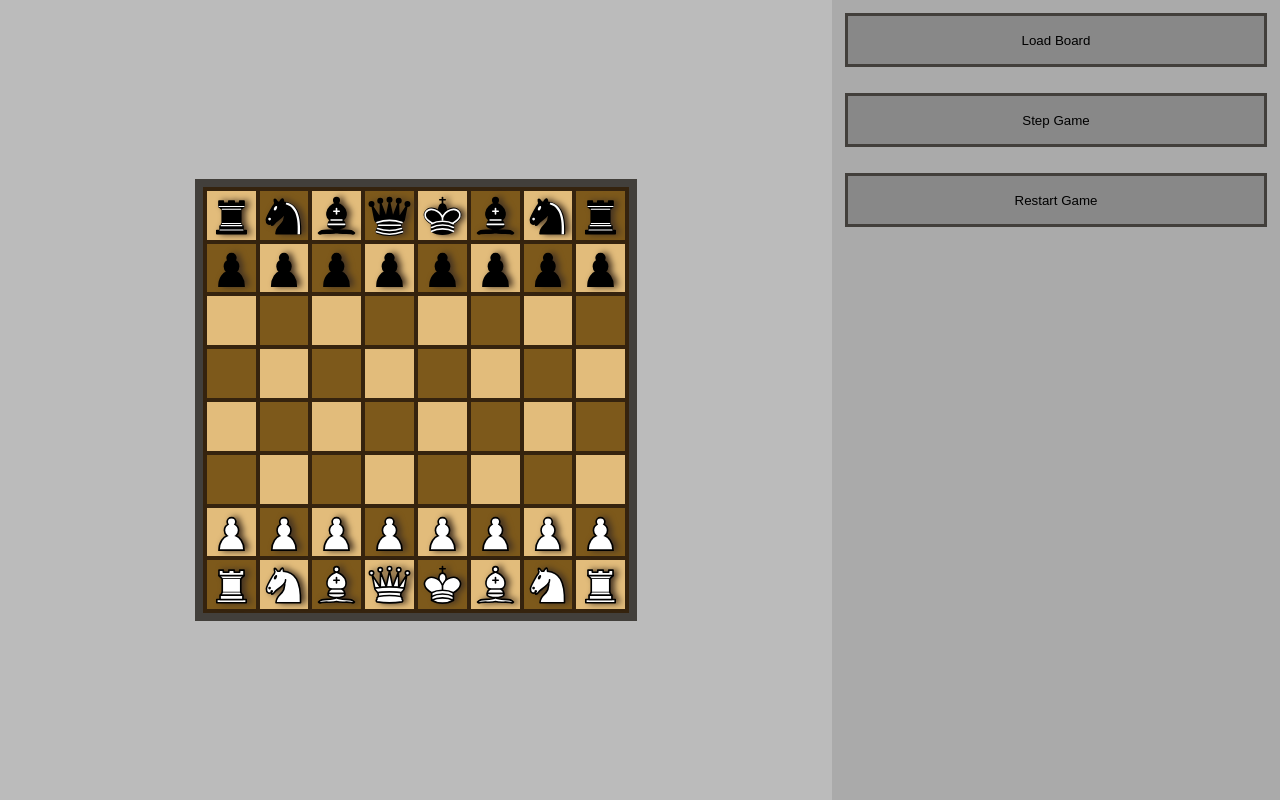
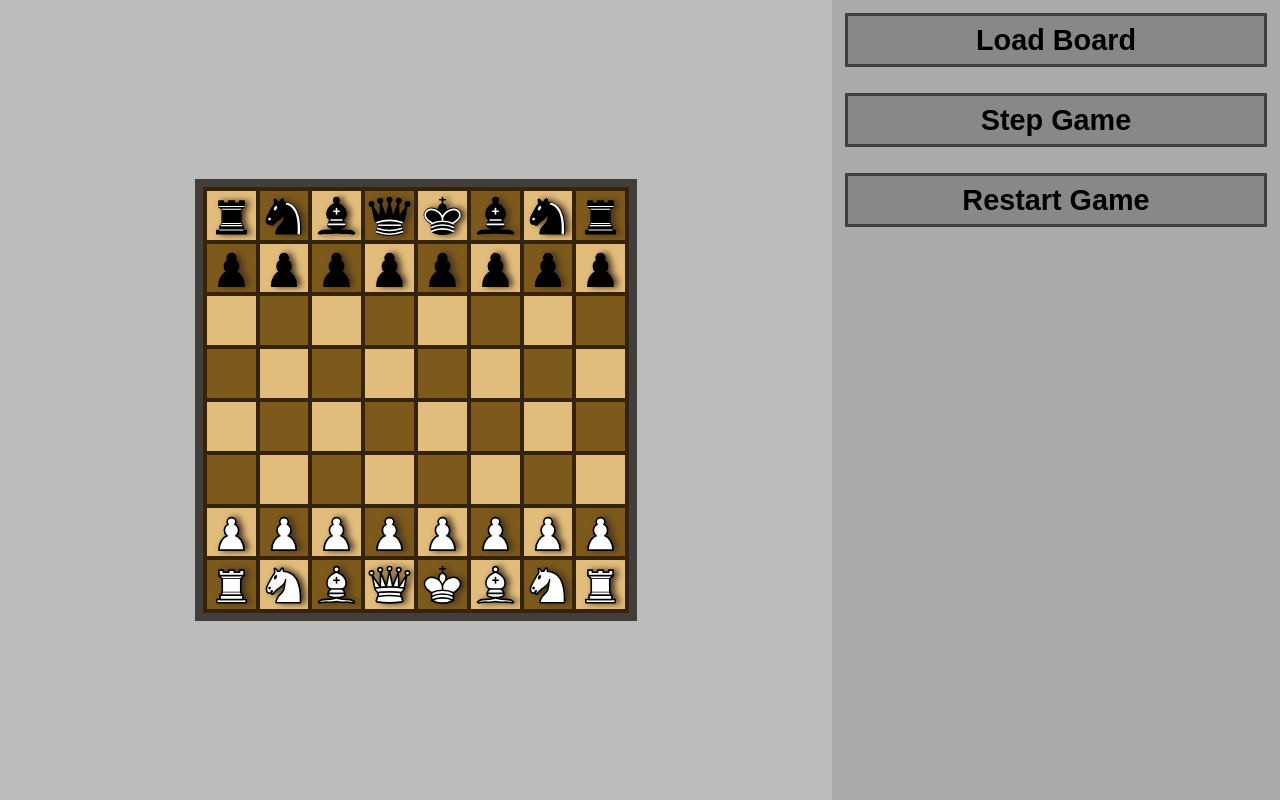
Before and after one commit to Ivan8or/LinearChess, a React (Create React App) app in the folder src/main/web/chess/: page / in a window 1280 px wide. Built offline with nearby package versions, Linux system fonts and the light colour scheme.

Commit message:
various css touchups

```diff
--- a/src/main/web/chess/public/css/chessboard.css
+++ b/src/main/web/chess/public/css/chessboard.css
@@ -11,10 +11,10 @@
     grid-template-columns: repeat(8, 1fr);
     grid-template-rows:    repeat(8, 1fr);
 
-    padding: 10px;
     width: var(--board-size);
     height: var(--board-size);
 
+    padding: 10px;
     background-color: var(--outer-border);
 }
 
@@ -35,18 +35,19 @@
     display: flex;
     justify-content: center;
     align-items: center;
+    user-select: none;
 
     font-size: 3.5em;
     font-family: monospace;
     font-weight: bolder;
-    user-select: none;
 
     &:hover {background-color: var(--hovertile);}
     &:active {background-color: var(--clicktile);}
 }
 .chess-tile > img {
     height: 100%;
-    object-fit: fill;
+    margin: -30vw;
+    object-fit: contain;
     filter: drop-shadow(4px 0px 3px var(--piece-shadow) );
 
     &:hover, &:active {filter: drop-shadow(4px 0px 2px var(--piece-hover-shadow) );}
--- a/src/main/web/chess/public/css/menu.css
+++ b/src/main/web/chess/public/css/menu.css
@@ -8,6 +8,11 @@
     border: 3px solid var(--outer-border);
     background-color: var(--button);
     user-select: none;
+
+
+    font-size: 1.8em;
+    font-family: Arial, Helvetica, sans-serif;
+    font-weight: bolder;
 }
 .menu-button[loading="true"] {
     pointer-events: none;
```
